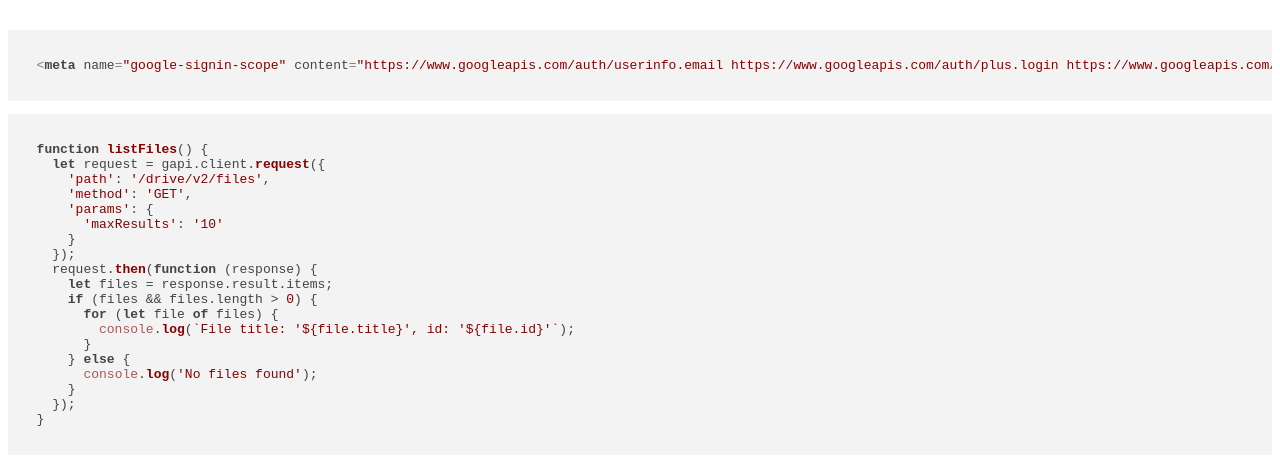
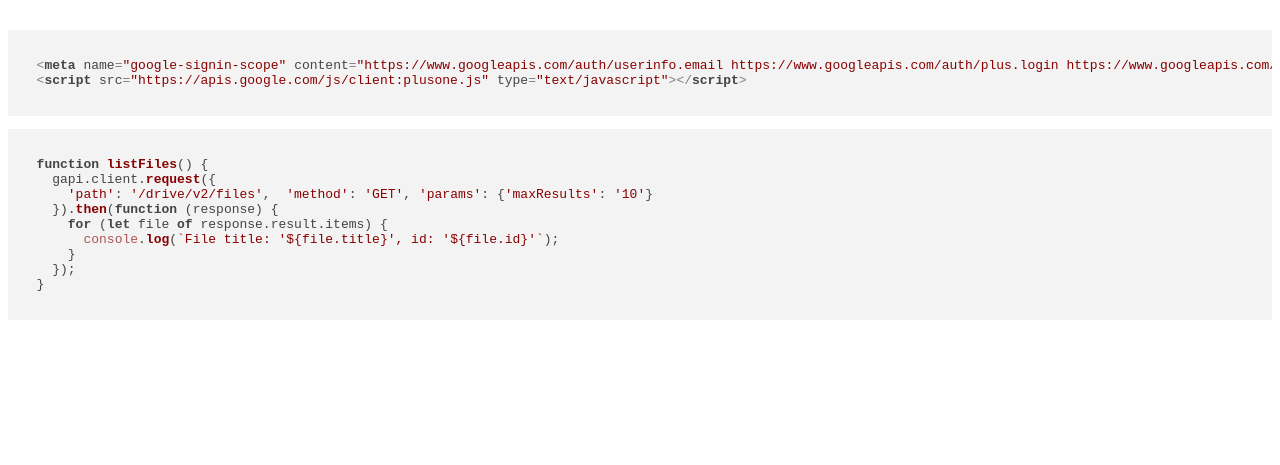
Before and after one commit to trixs/google_api_demo, a website: page g_browser_docs.html in a window 1280 px wide. Shown: the part 107-572 px from the top of the page. Drawn offline with nearby package versions, Linux system fonts and the light colour scheme.

Commit message:
Cleaned up coded

```diff
--- a/g_browser_docs.html
+++ b/g_browser_docs.html
@@ -78,24 +78,15 @@
       <div class="container">
         <pre><code class="html">
   &#x3C;meta name=&#x22;google-signin-scope&#x22; content=&#x22;https://www.googleapis.com/auth/userinfo.email https://www.googleapis.com/auth/plus.login https://www.googleapis.com/auth/drive.metadata&#x22;&#x3E;
+  &#x3C;script src=&#x22;https://apis.google.com/js/client:plusone.js&#x22; type=&#x22;text/javascript&#x22;&#x3E;&#x3C;/script&#x3E;
             </code></pre>
         <pre><code class="javascript">
   function listFiles() {
-    let request = gapi.client.request({
-      'path': '/drive/v2/files',
-      'method': 'GET',
-      'params': {
-        'maxResults': '10'
-      }
-    });
-    request.then(function (response) {
-      let files = response.result.items;
-      if (files &amp;&amp; files.length > 0) {
-        for (let file of files) {
-          console.log(`File title: '${file.title}', id: '${file.id}'`);
-        }
-      } else {
-        console.log('No files found');
+    gapi.client.request({
+      'path': '/drive/v2/files',  'method': 'GET', 'params': {'maxResults': '10'}
+    }).then(function (response) {
+      for (let file of response.result.items) {
+        console.log(`File title: '${file.title}', id: '${file.id}'`);
       }
     });
   }
```
Also changed, not shown: g_browser_login.html (+0 -1 lines), 1 other file.
